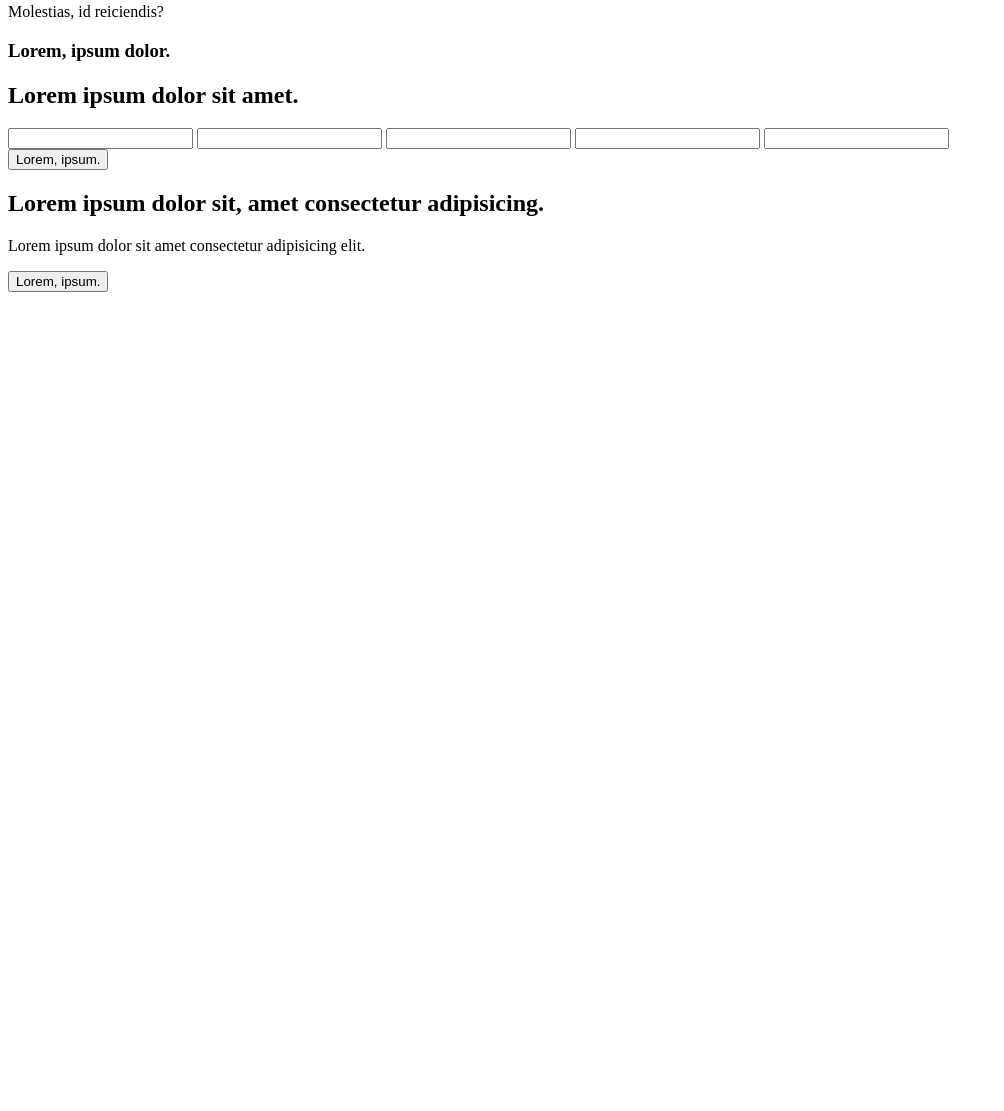
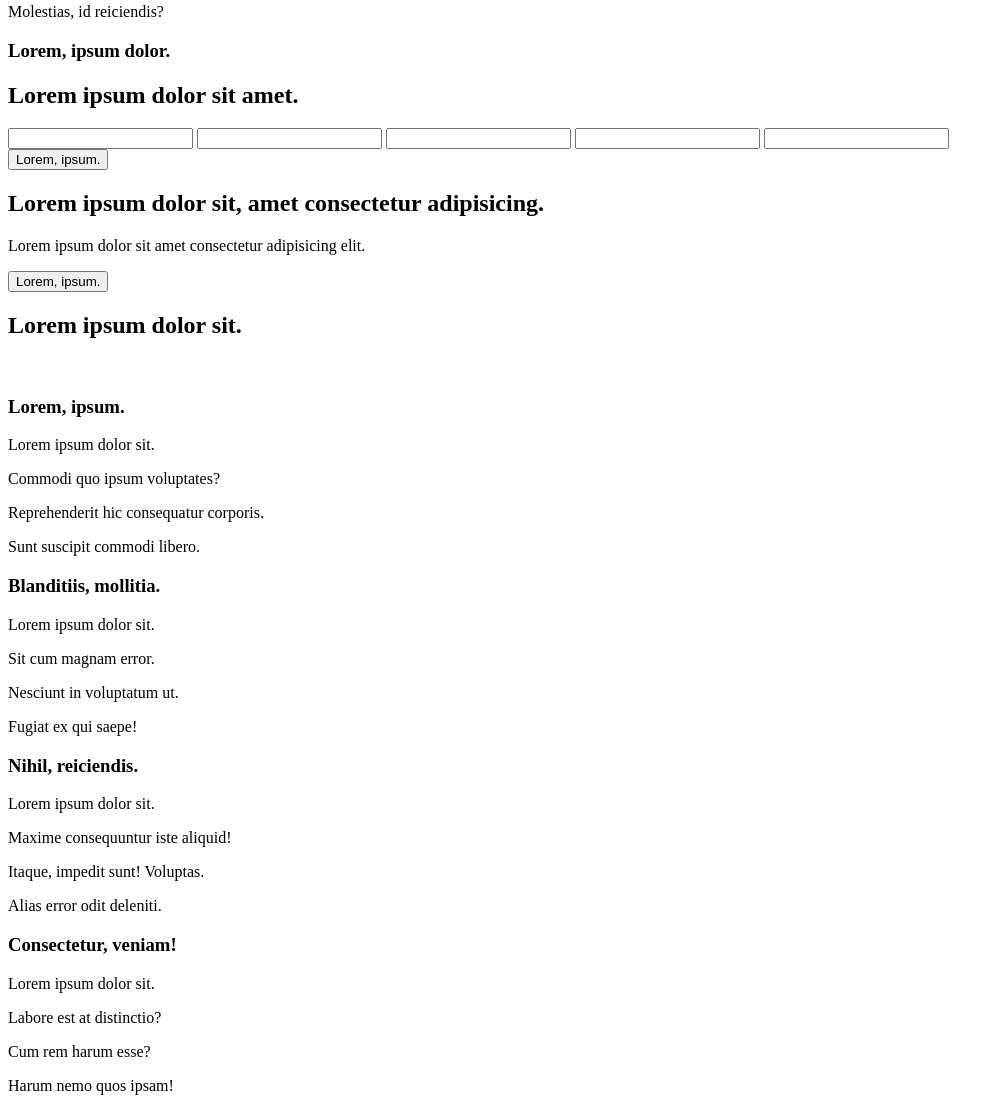
Before and after one commit to FrontendCourseMP/rk-html-lemangusik, a plain HTML site: page index.html in a window 1280 px wide. Shown: the part 1851-2962 px from the top of the page, without its empty margins (0-1004 px from the left). Before the commit the page ends 2151 px from the top, so only its background shows below. Drawn offline with Linux system fonts and the light colour scheme.

Commit message:
RK-Vinogradov

```diff
--- a/index.html
+++ b/index.html
@@ -22,6 +22,7 @@
             <li>Contact</li>
         </ul>
     </nav>
+    <main>
     <section>
         <h1>Lorem ipsum dolor sit amet consectetur.</h1>
         <p>Lorem ipsum dolor sit amet consectetur, adipisicing elit. Expedita odio id ab dolorem.</p>
@@ -113,7 +114,42 @@
         <button>Lorem, ipsum.</button>
         </div>
     </section>
-
+</main>
+<footer>
+    <h2>Lorem ipsum dolor sit.</h2>
+    <img src="" alt="">
+    <img src="" alt="">
+    <img src="" alt="">
+    <img src="" alt="">
+<div>
+    <h3>Lorem, ipsum.</h3>
+    <p>Lorem ipsum dolor sit.</p>
+    <p>Commodi quo ipsum voluptates?</p>
+    <p>Reprehenderit hic consequatur corporis.</p>
+    <p>Sunt suscipit commodi libero.</p>
+</div>
+<div>
+    <h3>Blanditiis, mollitia.</h3>
+    <p>Lorem ipsum dolor sit.</p>
+    <p>Sit cum magnam error.</p>
+    <p>Nesciunt in voluptatum ut.</p>
+    <p>Fugiat ex qui saepe!</p>
+</div>
+<div>
+    <h3>Nihil, reiciendis.</h3>
+    <p>Lorem ipsum dolor sit.</p>
+    <p>Maxime consequuntur iste aliquid!</p>
+    <p>Itaque, impedit sunt! Voluptas.</p>
+    <p>Alias error odit deleniti.</p>
+</div>
+<div>
+    <h3>Consectetur, veniam!</h3>
+    <p>Lorem ipsum dolor sit.</p>
+    <p>Labore est at distinctio?</p>
+    <p>Cum rem harum esse?</p>
+    <p>Harum nemo quos ipsam!</p>
+</div>
+</footer>
 </body>
 
 </html>
```
